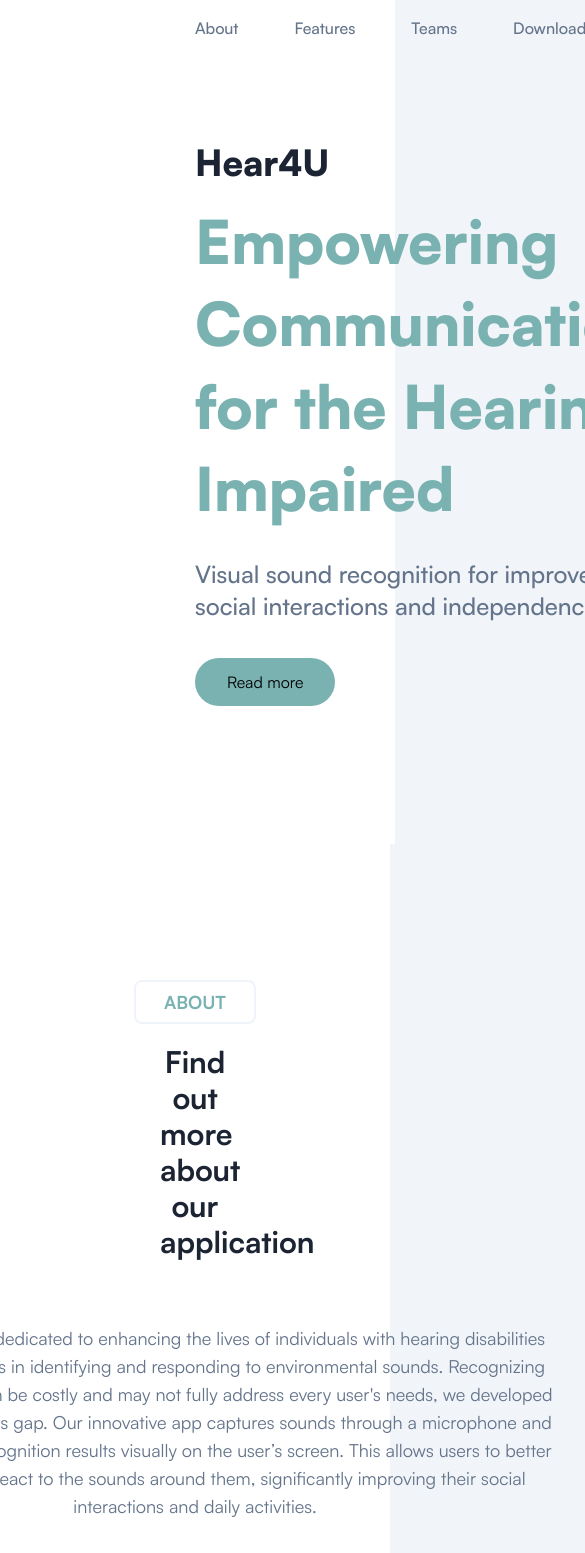
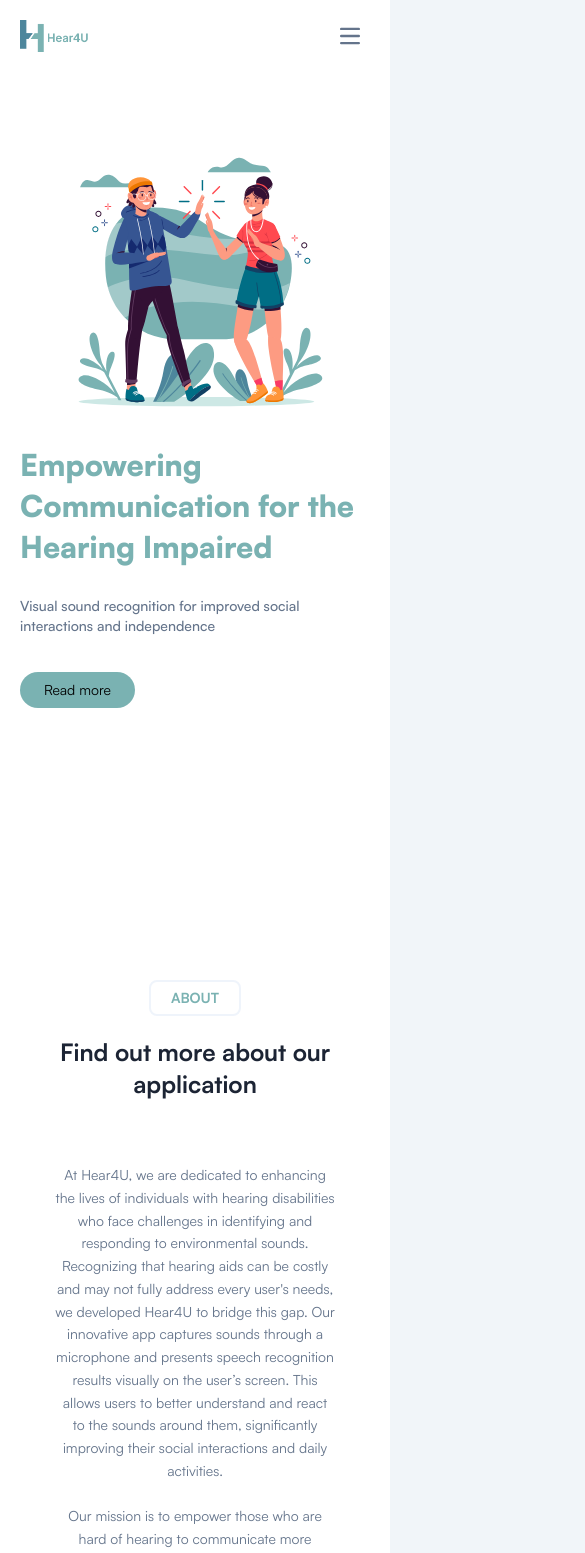
Before and after one commit to HEAR4U-bangkit/cc-hear4u-admin, a Next.js app: page / in a window 390 px wide. Shown: the top 1553 px of the page, 585 px wide, since content can reach past the window. Built offline with nearby package versions, Linux system fonts and the light colour scheme.

Commit message:
feat: add responsive layout

```diff
--- a/src/app/page.jsx
+++ b/src/app/page.jsx
@@ -2,9 +2,8 @@
 import FeatureCard from "@/components/FeatureCard";
 import Footer from "@/components/Footer";
 import TeamCard from "@/components/TeamCard";
-import Image from "next/image";
 import Link from "next/link";
-import React from "react";
+import React, { useState } from "react";
 import { IoLogoGooglePlaystore } from "react-icons/io5";
 
 export default function Home() {
@@ -24,12 +23,6 @@ export default function Home() {
       img: "/images/features/deaf-article.jpg",
       title: "Article",
       description: "Contains articles with inspirational stories",
-    },
-    {
-      img: "/images/features/dashboard.png",
-      title: "Admin Dashboard",
-      description:
-        "Easily manage application content data like article and user",
     },
   ];
 
@@ -71,19 +64,48 @@ export default function Home() {
     },
   ];
 
+  const [isNavOpen, setIsNavOpen] = useState(false);
+
+  const handleToggle = () => {
+    setIsNavOpen(!isNavOpen);
+  };
+
   return (
     <React.Fragment>
       <main className="flex min-h-screen flex-col items-center w-full">
         {/* Header */}
-        <div className="flex flex-row justify-between items-center w-full py-4 bg-white px-50 fixed top-0 z-9">
-          <Image
-            width={100}
+        <div className="flex flex-row justify-between items-center w-full py-4 bg-white px-5 md:px-20 lg:px-50 fixed top-0 left-0 z-9">
+          <img
+            width={70}
             height={32}
             src={"/images/logo/logo.png"}
             alt="Logo"
-            priority
           />
-          <ul className="flex flex-row gap-14 font-medium text-body">
+          <button
+            type="button"
+            className="inline-flex items-center p-2 w-10 h-10 justify-center text-sm text-body rounded-lg md:hidden hover:bg-gray-100 focus:outline-none focus:ring-2 focus:ring-gray-200 dark:text-gray-400 dark:hover:bg-gray-700 dark:focus:ring-gray-600"
+            aria-controls="mobile-menu"
+            aria-expanded={isNavOpen}
+            onClick={handleToggle}
+          >
+            <span className="sr-only">Open main menu</span>
+            <svg
+              className="w-5 h-5"
+              aria-hidden="true"
+              xmlns="http://www.w3.org/2000/svg"
+              fill="none"
+              viewBox="0 0 17 14"
+            >
+              <path
+                stroke="currentColor"
+                strokeLinecap="round"
+                strokeLinejoin="round"
+                strokeWidth="2"
+                d="M1 1h15M1 7h15M1 13h15"
+              />
+            </svg>
+          </button>
+          <ul className="flex-row gap-14 font-medium text-body text-sm hidden md:flex">
             <li>
               <Link href={"/#about"}>About</Link>
             </li>
@@ -97,52 +119,75 @@ export default function Home() {
               <Link href={"/#download"}>Download</Link>
             </li>
           </ul>
+          {isNavOpen && (
+            <div className="absolute top-14 left-0 w-full bg-white border-t border-gray-200 md:hidden">
+              <ul className="flex flex-col p-4 space-y-2 font-medium text-body text-sm">
+                <li>
+                  <Link href={"/#about"} onClick={handleToggle}>
+                    About
+                  </Link>
+                </li>
+                <li>
+                  <Link href={"/#features"} onClick={handleToggle}>
+                    Features
+                  </Link>
+                </li>
+                <li>
+                  <Link href={"/#teams"} onClick={handleToggle}>
+                    Teams
+                  </Link>
+                </li>
+                <li>
+                  <Link href={"/#download"} onClick={handleToggle}>
+                    Download
+                  </Link>
+                </li>
+              </ul>
             </div>
-        {/* Header */}
+          )}
+        </div>
+        {/* Hero */}
         <section
           id="hero"
-          className="h-screen flex items-center w-full px-50 justify-between gap-24 bg-white"
+          className="h-screen flex justify-center items-center w-full px-5 md:px-20 lg:px-50 md:justify-between gap-4 lg:gap-24 bg-white flex-col md:flex-row-reverse"
         >
+          <div className="flex justify-center w-5/6">
+            <img
+              src="/images/illustration/hero.svg"
+              alt="Logo"
+              className="w-full h-auto max-w-6xl min-w-70"
+            />
+          </div>
           <div className="gap-3 flex flex-col">
-            <h1 className="text-black font-extrabold text-4xl leading-snug">
-              Hear4U
-            </h1>
-            <h1 className="text-primary font-extrabold text-6xl leading-snug">
+            <h1 className="text-primary font-extrabold lg:text-5xl leading-snug text-3xl lg:leading-snug">
               Empowering Communication for the Hearing Impaired
             </h1>
-            <h4 className="text-body font-medium text-2xl my-4">
+            <h4 className="text-body font-medium lg:text-base my-4 text-sm">
               Visual sound recognition for improved social interactions and
               independence
             </h4>
             <Link href={"/#about"} className="w-fit mt-2">
-              <button className="bg-primary px-8 py-3 rounded-full">
+              <button className="bg-primary px-6 py-2 rounded-full text-sm">
                 Read more
               </button>
             </Link>
           </div>
-          <Image
-            width={600}
-            height={32}
-            src={"/images/illustration/hero.svg"}
-            alt="Logo"
-            priority
-          />
         </section>
         {/* About */}
         <section
           id="about"
-          className="bg-white w-full px-40 text-center py-34 flex justify-center flex-col gap-2"
+          className="bg-white w-full px-5 md:px-20 lg:px-50 text-center py-34 flex justify-center flex-col gap-2"
         >
           <div className="flex w-full justify-center">
-            <div className="border-2 border-gray rounded-lg w-fit px-7 py-1.5">
-              <h2 className="text-primary font-bold text-lg">ABOUT</h2>
+            <div className="border-2 border-gray rounded-lg w-fit px-5 py-1.5">
+              <h2 className="text-primary font-bold text-sm">ABOUT</h2>
             </div>
           </div>
-          <h4 className="text-black font-bold text-3xl mt-3">
+          <h4 className="text-black font-bold text-2xl mt-3">
             Find out more about our application
           </h4>
-          <div className="flex justify-center mt-14 flex-col items-center text-center text-body text-lg">
-            <p className="w-180">
+          <div className="flex justify-center mt-14 flex-col items-center text-center text-body text-sm leading-relaxed">
+            <p className="md:w-180 w-70">
               At Hear4U, we are dedicated to enhancing the lives of individuals
               with hearing disabilities who face challenges in identifying and
               responding to environmental sounds. Recognizing that hearing aids
@@ -154,7 +199,7 @@ export default function Home() {
               improving their social interactions and daily activities.
             </p>
             <br />
-            <p className="w-180">
+            <p className="md:w-180 w-70">
               Our mission is to empower those who are hard of hearing to
               communicate more effectively and interact actively with their
               environment. By creating an intuitive and easy-to-use tool, Hear4U
@@ -164,7 +209,7 @@ export default function Home() {
               activities and social interactions.
             </p>
             <br />
-            <p className="w-180">
+            <p className="md:w-180 w-70">
               Through our research, we address key questions such as developing
               a tool that detects sound types easily and accurately, ensuring
               the app’s accessibility and usability for a wide range of people
@@ -178,18 +223,18 @@ export default function Home() {
         {/* Features */}
         <section
           id="features"
-          className="bg-white w-full px-40 text-center py-14 flex justify-center flex-col gap-2 pb-30"
+          className="bg-white w-full px-5 md:px-20 lg:px-50 text-center py-34 flex justify-center flex-col gap-2"
         >
           <div className="flex w-full justify-center">
-            <div className="border-2 border-gray rounded-lg w-fit px-7 py-1.5">
-              <h2 className="text-primary font-bold text-lg">FEATURES</h2>
+            <div className="border-2 border-gray rounded-lg w-fit px-5 py-1.5">
+              <h2 className="text-primary font-bold text-sm">FEATURES</h2>
             </div>
           </div>
-          <h4 className="text-black font-bold text-3xl mt-3">
+          <h4 className="text-black font-bold text-2xl mt-3">
             Innovative Tools for Enhanced Social Engagement
           </h4>
-          <div className="flex justify-center items-center mt-14">
-            <div className="grid grid-cols-1 lg:grid-cols-2 mt-8 gap-12 w-2/3">
+          <div className="flex justify-center items-center mt-14 flex-wrap flex-row gap-6">
+            {/* <div className="grid grid-cols-1 lg:grid-cols-2 mt-8 gap-12 w-2/3"> */}
             {cardData.map((data, i) => (
               <FeatureCard
                 title={data.title}
@@ -198,25 +243,25 @@ export default function Home() {
                 key={i}
               />
             ))}
-            </div>
+            {/* </div> */}
           </div>
         </section>
         {/* Teams */}
         <section
           id="teams"
-          className="bg-white w-full px-40 text-center py-28 flex justify-center flex-col gap-2"
+          className="bg-white w-full px-5 md:px-20 lg:px-50 text-center py-34 flex justify-center flex-col gap-2"
         >
           <div className="flex w-full justify-center">
-            <div className="border-2 border-gray rounded-lg w-fit px-7 py-1.5">
-              <h2 className="text-primary font-bold text-lg">TEAMS</h2>
+            <div className="border-2 border-gray rounded-lg w-fit px-5 py-1.5">
+              <h2 className="text-primary font-bold text-sm">TEAMS</h2>
             </div>
           </div>
-          <h4 className="text-black font-bold text-3xl mt-3">
+          <h4 className="text-black font-bold text-2xl mt-3">
             Dedicated Students Committed to Improving Lives
           </h4>
           <div className="mx-auto w-full max-w-[1170px] mt-14">
             {/* <div className="grid grid-cols-1 gap-7.5 sm:grid-cols-2 xl:grid-cols-4 mt-8"> */}
-            <div className="flex flex-row flex-wrap mt-14 gap-6 justify-center">
+            <div className="flex flex-row flex-wrap gap-6 justify-center">
               {teamItems.map((data, i) => (
                 <TeamCard
                   name={data.name}
@@ -231,16 +276,16 @@ export default function Home() {
         {/* Download */}
         <section
           id="download"
-          className="bg-white w-full pt-50 pb-80 text-center flex justify-center flex-col gap-2"
+          className="bg-white w-full px-5 pt-50 pb-80 text-center flex justify-center flex-col gap-2"
         >
-          <h4 className="text-black font-bold text-3xl mt-3">
+          <h4 className="text-black font-bold text-2xl md:text-3xl mt-3">
             Download Hear4U now
           </h4>
-          <h4 className="text-body font-normal text-xl mt-3">
+          <h4 className="text-body font-normal text-sm md:text-xl mt-3">
             Support our colleagues so they can live better in the environment
           </h4>
           <div className="flex flex-row justify-center mt-8">
-            <button className="px-6 bg-primary flex flex-row items-center gap-2 py-2.5 rounded-full">
+            <button className="px-6 bg-primary flex flex-row items-center gap-2 py-2 rounded-full text-sm">
               <IoLogoGooglePlaystore />
               Google Play
             </button>
```
Also changed, not shown: src/components/FeatureCard/index.jsx (+6 -6 lines), src/components/Footer/index.jsx (+5 -5 lines), src/components/TeamCard/index.jsx (+5 -6 lines). Lines whose indentation alone changed are shown as unchanged.
